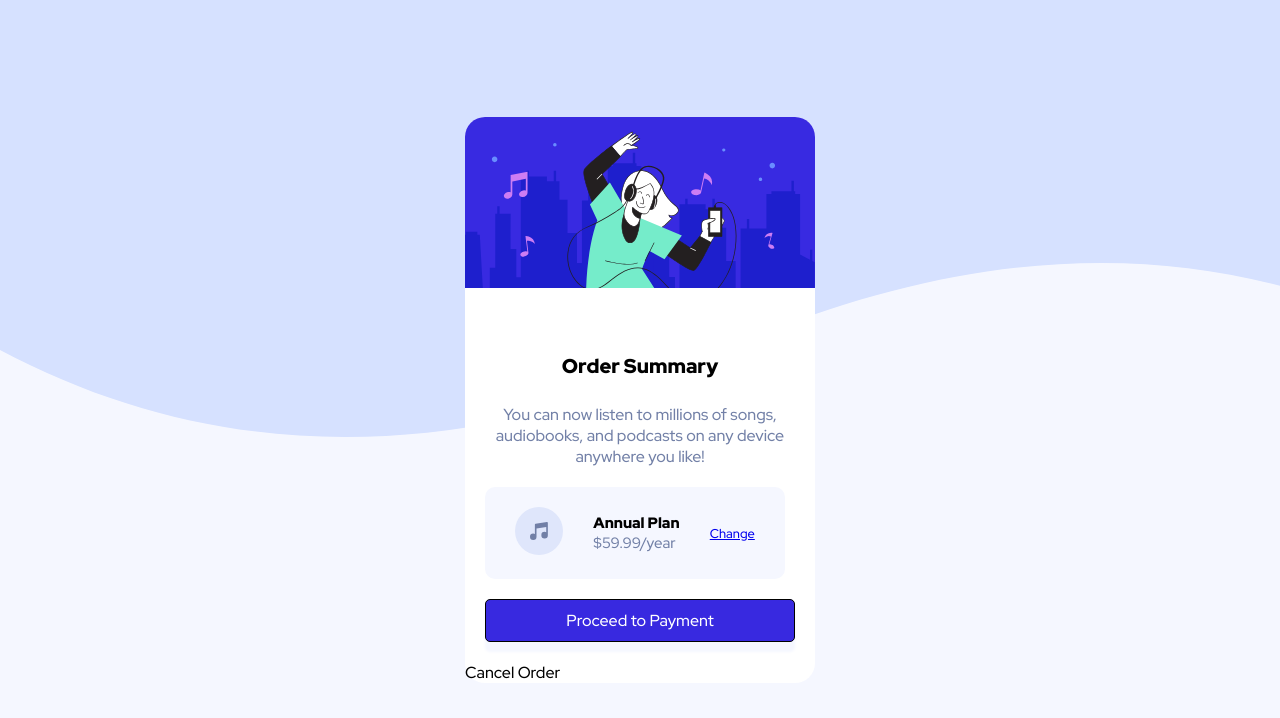
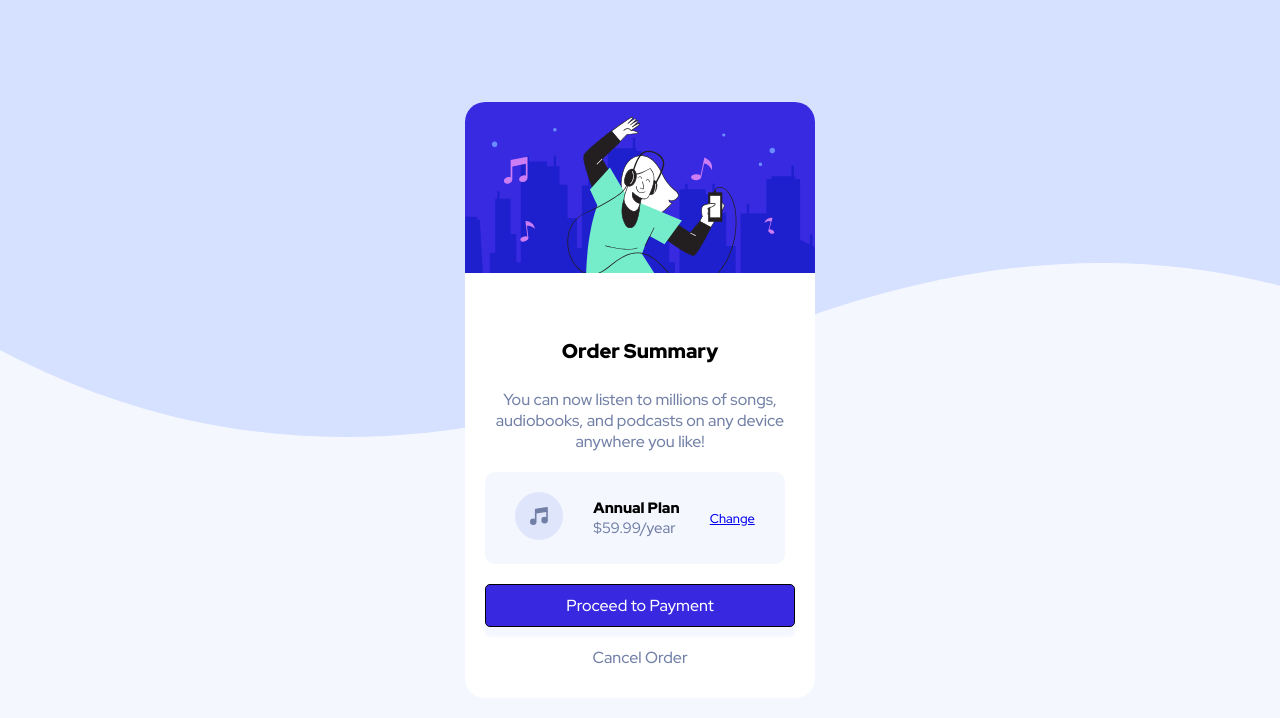
Before and after one commit to AlexandreC6/order-summary-component-main, a plain HTML site: page index.html in a window 1280 px wide. Drawn offline with Linux system fonts and the light colour scheme.

Commit message:
Finish button cancel order

```diff
--- a/index.html
+++ b/index.html
@@ -38,7 +38,7 @@
   </div>
 
     <div class="button_blue"><a href="#">Proceed to Payment</a></div>
-    <div class="cancel">Cancel Order</div>
+    <div class="cancel"><a href="#">Cancel Order</a></div>
   </div>
 
 </body>
--- a/style.css
+++ b/style.css
@@ -94,3 +94,16 @@ h3 {
     text-decoration: none;
     color: white;
 }
+
+/* button cancel*/
+.cancel {
+    text-align: center;
+    margin-bottom: 30px;
+
+}
+
+.cancel a {
+    text-decoration: none;
+    color: hsl(224, 23%, 55%);
+
+}
```
